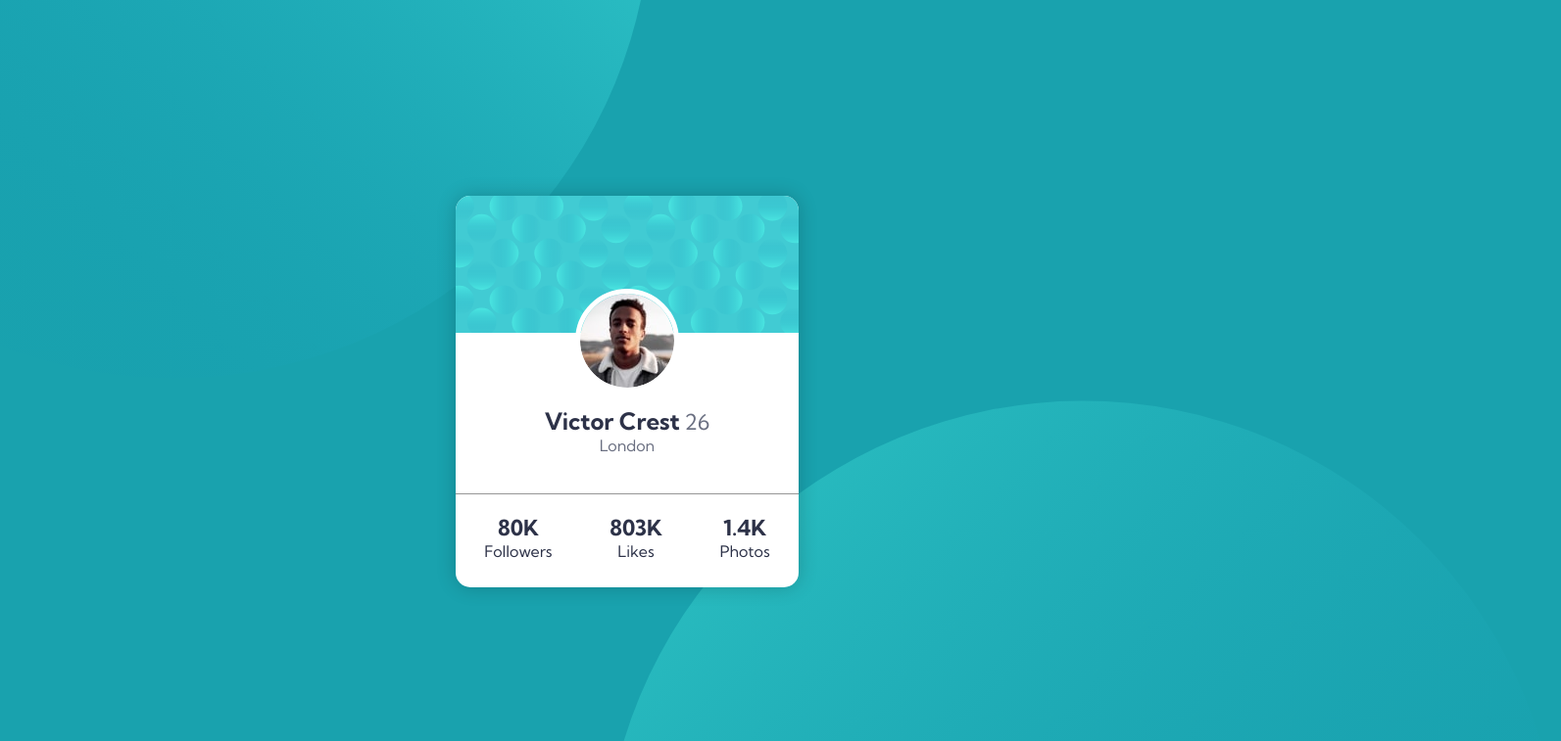
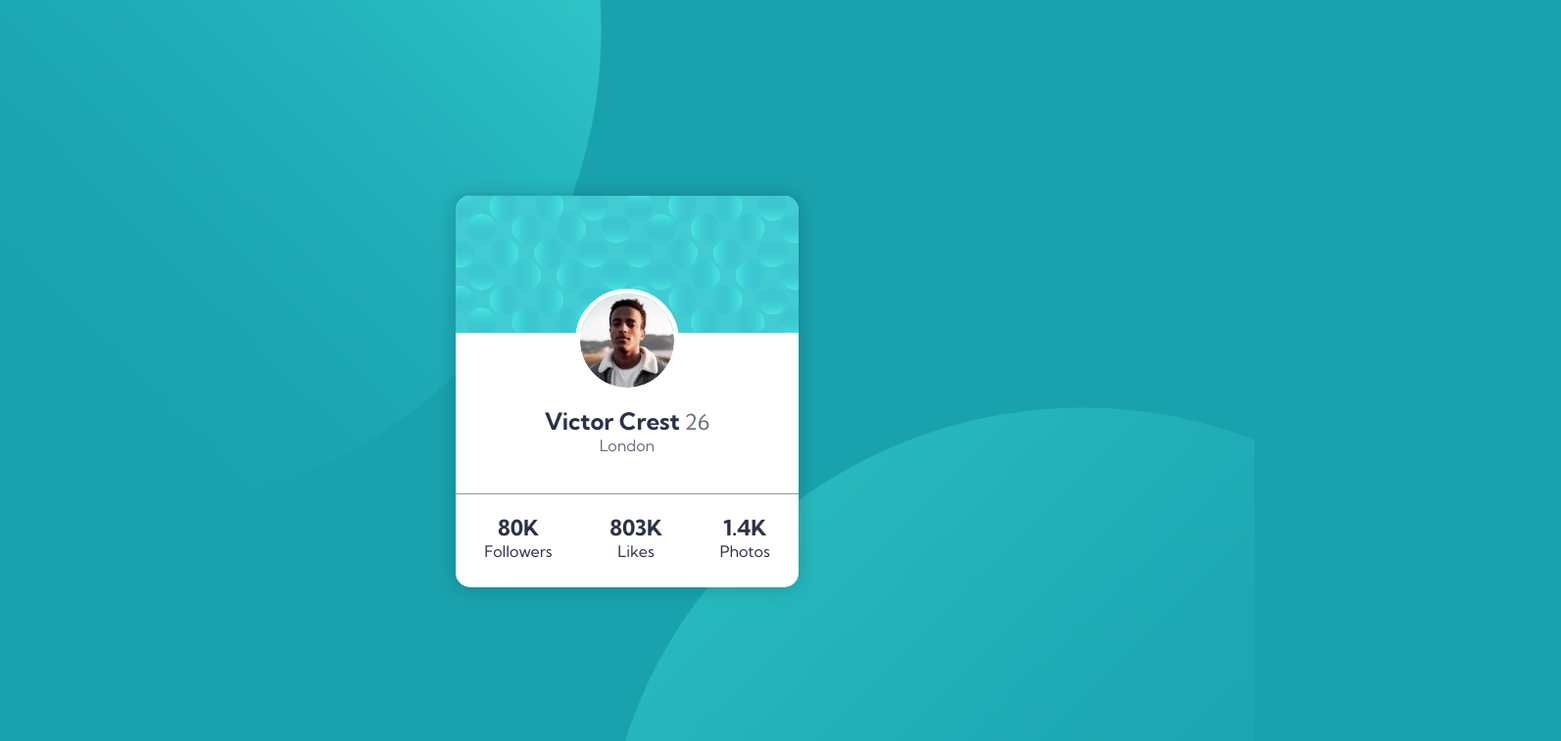
Before and after one commit to Ali-AK004/profile-card-component-main, a plain HTML site: page index.html in a window 1280 px wide. Shown: the top 757 px of the page at 98% size, 1593 px wide, since content can reach past the window. Drawn offline with Linux system fonts and the light colour scheme; a web font is replaced by a local one.

Commit message:
Modified The Patterns

```diff
--- a/index.html
+++ b/index.html
@@ -23,9 +23,6 @@
     <style></style>
   </head>
   <body>
-    <div class="top-pattern">
-      <img src="images/bg-pattern-top.svg" alt="" class="top-patter" />
-    </div>
     <div class="container">
       <div class="header">
         <img src="images/bg-pattern-card.svg" alt="" class="header-img" />
@@ -50,8 +47,5 @@
         </p>
       </div>
     </div>
-    <div class="bottom-pattern">
-      <img src="images/bg-pattern-bottom.svg" alt="" class="bottom-patter" />
-    </div>
   </body>
 </html>
--- a/style.css
+++ b/style.css
@@ -13,26 +13,28 @@
 }
 
 body {
-  height: 100vh;
+  background-color: var(--clr-Dark_cyan);
+  min-height: 100vh;
   display: flex;
   justify-content: center;
   align-items: center;
   position: relative;
-  overflow: hidden;
-  background-color: var(--clr-Dark_cyan);
+  background-image: url(images/bg-pattern-top.svg),
+    url(images/bg-pattern-bottom.svg);
+  background-repeat: no-repeat, no-repeat;
+  background-position: right 52vw bottom 35vh, left 48vw top 52vh;
 }
 
 .container {
   background-color: #fff;
-  z-index: 100;
+  box-shadow: 0 0 20px rgba(0, 0, 0, 0.2);
   border-radius: 15px;
   min-height: 400px;
-  box-shadow: 0 0 20px rgba(0, 0, 0, 0.2);
 }
 
-@media screen and (max-width: 375px) {
+@media screen and (width < 767px) {
   .container {
-    position: relative;
+    margin-inline: 10px;
   }
 }
 
@@ -41,19 +43,13 @@ body {
 }
 
 .character {
+  outline: 5px solid #fff;
+  border-radius: 50%;
   position: relative;
   display: block;
   top: -44px;
-  border-radius: 50%;
   left: 50%;
   transform: translateX(-50%);
-  outline: 5px solid #fff;
-}
-
-.top-pattern {
-  position: relative;
-  top: -500px;
-  left: 200px;
 }
 
 .body {
@@ -62,31 +58,31 @@ body {
 
 .body::before {
   content: "";
+  background-color: var(--clr-Dark_gray);
+  position: absolute;
   width: 100%;
   height: 1px;
-  background-color: var(--clr-Dark_gray);
-  position: absolute;
   bottom: -40px;
 }
 
 .body h2 {
+  color: var(--clr-dark_blue);
   text-align: center;
   font-weight: 700;
-  color: var(--clr-dark_blue);
   margin-top: -25px;
 }
 
 .body span:nth-child(1) {
+  color: var(--clr-Dark_grayish_blue);
   display: inline-block;
-  color: var(--clr-Dark_grayish_blue);
   font-size: 22px;
   font-weight: 400;
   margin-left: 5px;
 }
 
 .body .city {
+  color: var(--clr-Dark_grayish_blue);
   text-align: center;
-  color: var(--clr-Dark_grayish_blue);
   display: block;
   margin-bottom: 40px;
 }
```
